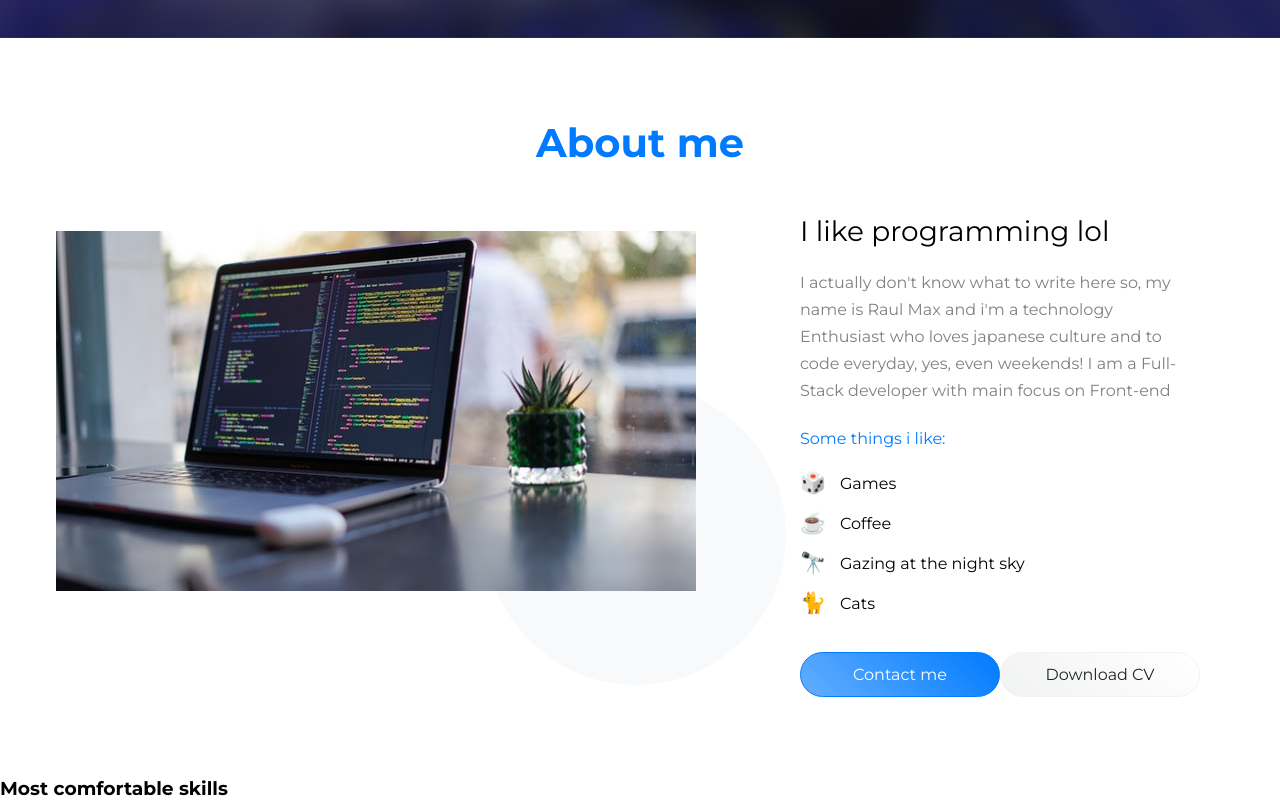
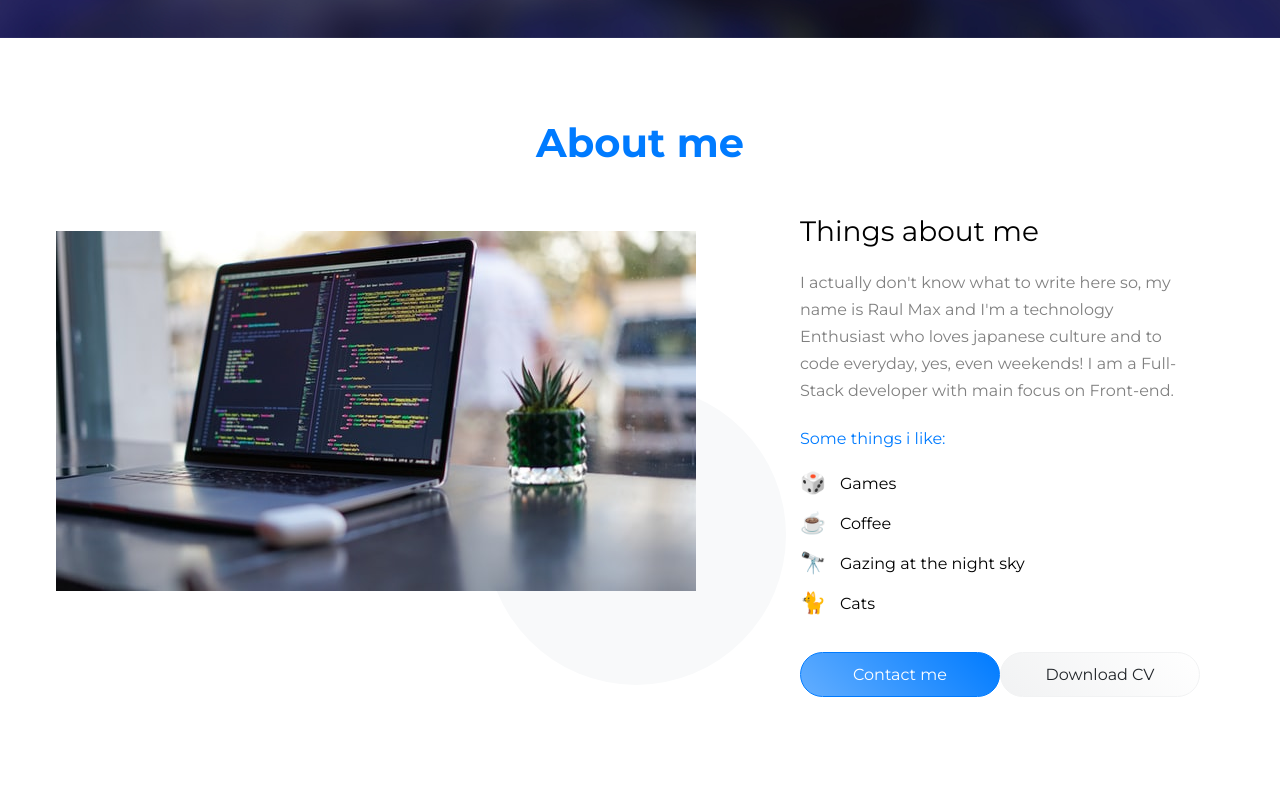
Before and after one commit to raulmax319/my-website, a Next.js app: page / in a window 1280 px wide. Shown: the part 762-1562 px from the top of the page. After the commit the page ends 1539 px from the top, so only its background shows below. Built offline with nearby package versions, Linux system fonts and the light colour scheme.

Commit message:
minor fix

```diff
--- a/src/assets/data/data.tsx
+++ b/src/assets/data/data.tsx
@@ -51,5 +51,6 @@ export default {
   aboutMe: 'About Me',
   aboutDetails: 'Full-Stack developer',
   details: "I'm Raul Max ty",
-  cvLink: '',
+  cvLink:
+    'https://drive.google.com/file/d/1fqB5nZrWfiUVcv1a5o4wD7q4cvLN60r9/view?usp=sharing',
 };
--- a/src/components/Button/Button.tsx
+++ b/src/components/Button/Button.tsx
@@ -6,11 +6,12 @@ interface ButtonProps {
   children: string | ReactNode;
   primary?: boolean;
   href: string;
+  target?: string;
 }
 
-export function Button({ children, primary, href }: ButtonProps) {
+export function Button({ children, primary, href, target }: ButtonProps) {
   return (
-    <MyButton href={href} primary={primary}>
+    <MyButton href={href} primary={primary} target={target}>
       {children}
     </MyButton>
   );
--- a/src/pages/index.tsx
+++ b/src/pages/index.tsx
@@ -17,7 +17,7 @@ export default function Home() {
         <Navbar />
         <HomeSection socialLinks={socialLinks} />
         <AboutSection cvLink={cvLink} list={thingsList} />
-        <SkillsSection />
+        {/* <SkillsSection /> */}
       </Container>
     </>
   );
--- a/src/sections/About/AboutSection.tsx
+++ b/src/sections/About/AboutSection.tsx
@@ -40,14 +40,14 @@ export function AboutSection({ cvLink, list }: IProps) {
             <div>
               <Content>
                 <Fade bottom cascade duration={500}>
-                  <H3>I like programming lol</H3>
+                  <H3>Things about me</H3>
                 </Fade>
                 <Reveal>
                   <P>
-                    I actually don't know what to write here so, my name is Raul
-                    Max and i'm a technology Enthusiast who loves japanese
-                    culture and to code everyday, yes, even weekends! I am a
-                    Full-Stack developer with main focus on Front-end
+                    I actually don&#39;t know what to write here so, my name is
+                    Raul Max and I&#39;m a technology Enthusiast who loves
+                    japanese culture and to code everyday, yes, even weekends! I
+                    am a Full-Stack developer with main focus on Front-end.
                   </P>
                   <P blue>Some things i like:</P>
                   <List>
@@ -68,7 +68,9 @@ export function AboutSection({ cvLink, list }: IProps) {
                       <Button href="mailto:raulmax319@gmail.com" primary>
                         Contact me
                       </Button>
-                      <Button href={cvLink}>Download CV</Button>
+                      <Button href={cvLink} target="_blank">
+                        Download CV
+                      </Button>
                     </Fade>
                   </div>
                 </Reveal>
```
